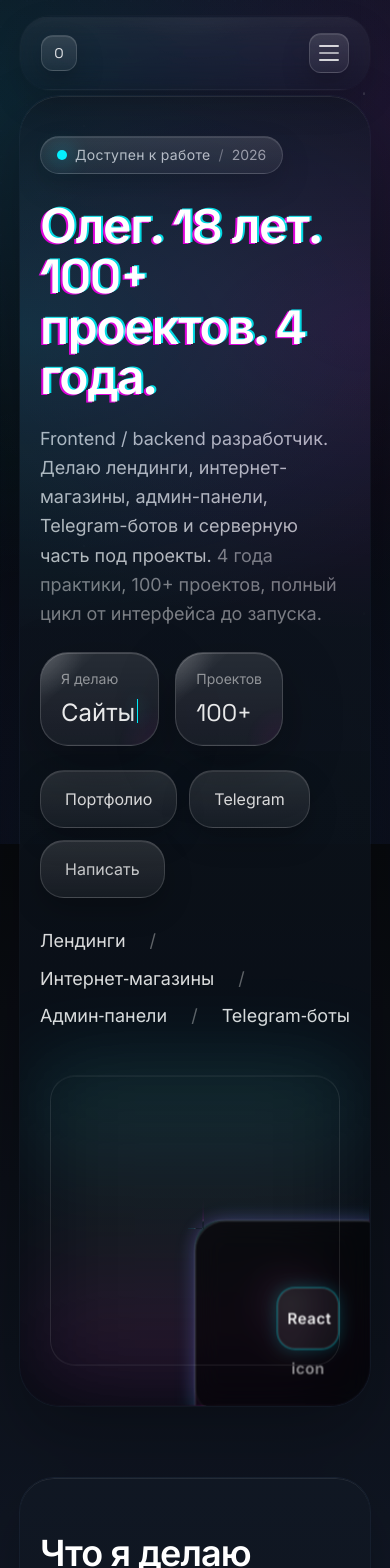
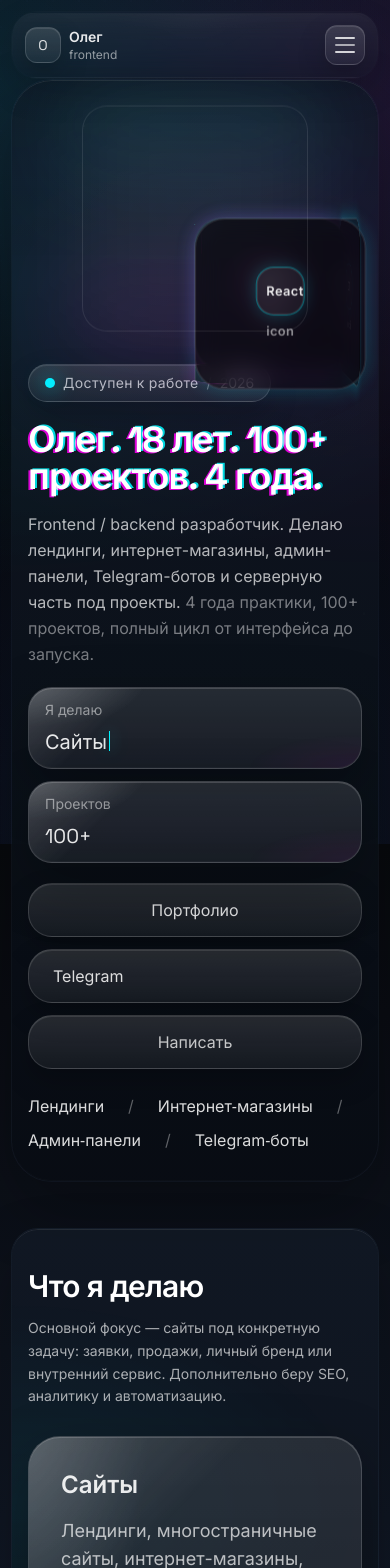
Before and after one commit to wixef/resume, a React (Vite) app: page / in a window 390 px wide. Shown: the top 1568 px of the page. Built offline with nearby package versions, Linux system fonts and the light colour scheme.

Commit message:
Improve mobile adaptation

```diff
--- a/src/App.tsx
+++ b/src/App.tsx
@@ -63,13 +63,13 @@ export default function App() {
         {/* HERO */}
         <section
           id="hero"
-          className="w-full px-5 pb-8 pt-24 md:px-8 md:pb-10 md:pt-28 xl:px-14"
+          className="w-full px-3 pb-6 pt-20 md:px-8 md:pb-10 md:pt-28 xl:px-14"
         >
           <div
-            className="hero-shell flex w-full flex-col justify-start px-5 py-10 md:px-8 md:py-12 xl:px-10"
-            style={{ minHeight: "calc(100svh - 6rem)" }}
+            className="hero-shell flex w-full flex-col justify-start px-4 py-7 md:px-8 md:py-12 xl:px-10"
+            style={{ minHeight: "calc(100svh - 5.25rem)" }}
           >
-          <div className="grid items-start gap-12 xl:grid-cols-[1.2fr_0.8fr]">
+          <div className="grid items-start gap-8 xl:grid-cols-[1.2fr_0.8fr] xl:gap-12">
             <motion.div
               initial={false}
               animate={{ opacity: 1, y: 0 }}
@@ -82,7 +82,7 @@ export default function App() {
                 <span className="text-white/55">2026</span>
               </div>
 
-              <h1 className="mt-7 font-display text-5xl font-semibold leading-[1.05] tracking-tight text-white md:text-7xl">
+              <h1 className="mt-5 font-display text-4xl font-semibold leading-[1.02] tracking-tight text-white md:mt-7 md:text-7xl">
                 <span
                   className="glitch glitch-static"
                   data-text="Олег. 18 лет. 100+ проектов. 4 года."
@@ -91,7 +91,7 @@ export default function App() {
                 </span>
               </h1>
 
-              <p className="mt-5 max-w-2xl text-lg leading-relaxed text-white/70 md:text-xl">
+              <p className="mt-4 max-w-2xl text-base leading-relaxed text-white/70 md:mt-5 md:text-xl">
                 Frontend / backend разработчик. Делаю лендинги, интернет-магазины,
                 админ-панели, Telegram-ботов и серверную часть под проекты.
                 <span className="text-white/45">
@@ -100,27 +100,27 @@ export default function App() {
                 </span>
               </p>
 
-              <div className="mt-6 flex flex-wrap items-center gap-4">
-                <div className="glass-panel rounded-[28px] px-5 py-4">
+              <div className="mt-5 grid gap-3 sm:flex sm:flex-wrap sm:items-center sm:gap-4">
+                <div className="glass-panel rounded-[24px] px-4 py-3 md:rounded-[28px] md:px-5 md:py-4">
                   <div className="text-sm text-white/50">Я делаю</div>
-                  <div className="mt-2 font-display text-2xl text-white/90 md:text-3xl">
+                  <div className="mt-2 font-display text-xl text-white/90 md:text-3xl">
                     <TypedText words={WORDS} />
                   </div>
                 </div>
 
-                <div className="glass-panel rounded-[28px] px-5 py-4">
+                <div className="glass-panel rounded-[24px] px-4 py-3 md:rounded-[28px] md:px-5 md:py-4">
                   <div className="text-sm text-white/50">Проектов</div>
-                  <div className="mt-2 font-display text-2xl text-white/90 md:text-3xl">
+                  <div className="mt-2 font-display text-xl text-white/90 md:text-3xl">
                     <Counter to={100} suffix="+" />
                   </div>
                 </div>
               </div>
 
-              <div className="mt-6 flex flex-wrap gap-3">
+              <div className="mt-5 grid grid-cols-1 gap-3 sm:flex sm:flex-wrap">
                 <button
                   type="button"
                   onClick={() => scrollToId("portfolio")}
-                  className="glass-pill rounded-3xl px-6 py-4 text-base text-white/85 transition hover:bg-white/10"
+                  className="glass-pill rounded-3xl px-6 py-3.5 text-base text-white/85 transition hover:bg-white/10"
                 >
                   Портфолио
                 </button>
@@ -128,20 +128,20 @@ export default function App() {
                   href={config.links.telegram}
                   target="_blank"
                   rel="noreferrer"
-                  className="glass-pill rounded-3xl px-6 py-4 text-base text-white/85 transition hover:bg-white/10"
+                  className="glass-pill rounded-3xl px-6 py-3.5 text-base text-white/85 transition hover:bg-white/10"
                 >
                   Telegram
                 </a>
                 <button
                   type="button"
                   onClick={() => scrollToId("contacts")}
-                  className="glass-pill rounded-3xl px-6 py-4 text-base text-white/75 transition hover:bg-white/10"
+                  className="glass-pill rounded-3xl px-6 py-3.5 text-base text-white/75 transition hover:bg-white/10"
                 >
                   Написать
                 </button>
               </div>
 
-              <div className="mt-7 max-w-xl text-lg leading-relaxed text-white/70 md:text-xl">
+              <div className="mt-6 max-w-xl text-base leading-relaxed text-white/70 md:text-xl">
                 <div className="flex flex-wrap gap-x-6 gap-y-2">
                   <span className="text-white/85">Лендинги</span>
                   <span className="text-white/35">/</span>
@@ -158,7 +158,7 @@ export default function App() {
               initial={false}
               animate={{ opacity: 1, scale: 1 }}
               transition={{ duration: 0.45, delay: 0.02 }}
-              className="mx-auto flex w-full max-w-md justify-center md:max-w-none"
+              className="order-first mx-auto flex w-full max-w-sm justify-center md:max-w-none xl:order-none"
             >
               <div className="relative">
                 <div className="absolute -inset-6 rounded-[28px] bg-gradient-to-b from-neonCyan/10 via-transparent to-neonPink/10 blur-2xl" />
@@ -248,12 +248,12 @@ export default function App() {
             onChange={setViewerIndex}
           />
 
-          <div className="mt-8 flex flex-wrap items-center justify-between gap-4">
-            <div className="text-base text-white/55">
+          <div className="mt-8 flex flex-col gap-4 md:flex-row md:flex-wrap md:items-center md:justify-between">
+            <div className="text-sm text-white/55 md:text-base">
               Показано: <span className="text-white/80">{pageItems.length}</span>{" "}
               из <span className="text-white/80">{filtered.length}</span>
             </div>
-            <div className="flex items-center gap-2">
+            <div className="flex items-center gap-2 self-start md:self-auto">
               <button
                 type="button"
                 onClick={() => setPage((p) => Math.max(1, p - 1))}
@@ -345,7 +345,7 @@ export default function App() {
                   accent: "cyan"
                 }
               ].map((c) => (
-                <div key={c.title} className="glass-panel relative rounded-[32px] p-8 transition hover:shadow-neon">
+                <div key={c.title} className="glass-panel relative rounded-[24px] p-5 transition hover:shadow-neon md:rounded-[32px] md:p-8">
                   <div
                     className="pointer-events-none absolute -left-16 -top-16 h-40 w-40 rounded-full blur-2xl"
                     style={{
@@ -358,7 +358,7 @@ export default function App() {
                   <div className="relative flex items-start justify-between gap-4">
                     <div>
                       <div className="text-sm text-white/55">{c.title}</div>
-                      <div className="mt-2 break-all font-display text-xl font-semibold text-white/90 md:text-2xl">
+                      <div className="mt-2 break-all font-display text-lg font-semibold text-white/90 md:text-2xl">
                         {c.value}
                       </div>
                     </div>
@@ -367,14 +367,14 @@ export default function App() {
                         href={c.href}
                         target="_blank"
                         rel="noreferrer"
-                        className="glass-pill rounded-2xl px-4 py-3 text-sm text-white/80 hover:bg-white/10"
+                        className="glass-pill rounded-2xl px-4 py-3 text-xs text-white/80 hover:bg-white/10 md:text-sm"
                       >
                         {c.action} →
                       </a>
                     ) : (
                       <button
                         type="button"
-                        className="glass-pill rounded-2xl px-4 py-3 text-sm text-white/80 hover:bg-white/10"
+                        className="glass-pill rounded-2xl px-4 py-3 text-xs text-white/80 hover:bg-white/10 md:text-sm"
                         onClick={c.onClick}
                       >
                         {c.action}
@@ -385,14 +385,14 @@ export default function App() {
               ))}
             </div>
 
-            <div className="glass-panel relative rounded-[32px] p-8 md:pb-10">
+            <div className="glass-panel relative rounded-[24px] p-5 md:rounded-[32px] md:p-8 md:pb-10">
               <div className="pointer-events-none absolute -bottom-24 -right-24 h-64 w-64 rounded-full bg-neonPink/10 blur-2xl" />
               <div className="relative">
-                <div className="font-display text-2xl font-semibold text-white/90 md:text-3xl">
+                <div className="font-display text-xl font-semibold text-white/90 md:text-3xl">
                   Форма обратной связи
                 </div>
                 <form
-                  className="mt-6 grid gap-4 pb-2"
+                  className="mt-5 grid gap-4 pb-2 md:mt-6"
                   onSubmit={async (e) => {
                     e.preventDefault();
                     const form = e.currentTarget;
@@ -459,7 +459,7 @@ export default function App() {
                     <input
                       name="name"
                       placeholder="Как к вам обращаться?"
-                      className="glass-soft rounded-3xl border border-white/10 px-5 py-4 text-base text-white/85 outline-none ring-0 transition focus:border-white/20 focus:shadow-[0_0_0_1px_rgba(0,243,255,0.22),0_0_26px_rgba(0,243,255,0.10)]"
+                      className="glass-soft rounded-3xl border border-white/10 px-4 py-3.5 text-sm text-white/85 outline-none ring-0 transition focus:border-white/20 focus:shadow-[0_0_0_1px_rgba(0,243,255,0.22),0_0_26px_rgba(0,243,255,0.10)] md:px-5 md:py-4 md:text-base"
                     />
                   </label>
                   <label className="grid gap-1">
@@ -468,13 +468,13 @@ export default function App() {
                       name="message"
                       placeholder="Напишите задачу / сроки / бюджет…"
                       rows={5}
-                      className="glass-soft resize-none rounded-3xl border border-white/10 px-5 py-4 text-base text-white/85 outline-none transition focus:border-white/20 focus:shadow-[0_0_0_1px_rgba(255,0,229,0.18),0_0_26px_rgba(255,0,229,0.10)]"
+                      className="glass-soft resize-none rounded-3xl border border-white/10 px-4 py-3.5 text-sm text-white/85 outline-none transition focus:border-white/20 focus:shadow-[0_0_0_1px_rgba(255,0,229,0.18),0_0_26px_rgba(255,0,229,0.10)] md:px-5 md:py-4 md:text-base"
                     />
                   </label>
                   <button
                     type="submit"
                     disabled={sending}
-                    className="glass-pill rounded-3xl px-6 py-4 text-base text-white/85 transition hover:bg-white/10 disabled:cursor-not-allowed disabled:opacity-60"
+                    className="glass-pill rounded-3xl px-6 py-3.5 text-sm text-white/85 transition hover:bg-white/10 disabled:cursor-not-allowed disabled:opacity-60 md:py-4 md:text-base"
                   >
                     {sending ? "Отправляю..." : "Отправить"}
                   </button>
@@ -485,8 +485,8 @@ export default function App() {
         </Section>
       </main>
 
-      <footer className="w-full px-5 pb-14 pt-6 md:px-8 md:pt-8 xl:px-14">
-        <div className="glass-panel rounded-[28px] p-5 text-center text-sm text-white/55">
+      <footer className="w-full px-3 pb-8 pt-4 md:px-8 md:pb-14 md:pt-8 xl:px-14">
+        <div className="glass-panel rounded-[22px] p-4 text-center text-xs text-white/55 md:rounded-[28px] md:p-5 md:text-sm">
           <span className="font-display text-white/75">{config.person.name}</span>{" "}
           — {config.person.title}. Сделано на React + Tailwind + Framer Motion.
         </div>
--- a/src/components/IconCube.tsx
+++ b/src/components/IconCube.tsx
@@ -64,12 +64,12 @@ export default function IconCube({ faces = defaultFaces }: Props) {
   return (
     <div
       ref={wrapRef}
-      className="relative h-72 w-72 select-none animate-floaty [perspective:1200px] md:h-[22rem] md:w-[22rem]"
+      className="relative h-56 w-56 select-none animate-floaty [perspective:1200px] sm:h-72 sm:w-72 md:h-[22rem] md:w-[22rem]"
     >
       <div className="absolute inset-0 rounded-3xl bg-white/5 blur-2xl" />
       <div
         ref={cubeRef}
-        className="absolute left-1/2 top-1/2 h-52 w-52 -translate-x-1/2 -translate-y-1/2 [transform-style:preserve-3d] transition-transform duration-200 ease-out md:h-60 md:w-60"
+        className="absolute left-1/2 top-1/2 h-40 w-40 -translate-x-1/2 -translate-y-1/2 [transform-style:preserve-3d] transition-transform duration-200 ease-out sm:h-52 sm:w-52 md:h-60 md:w-60"
       >
         {cssFaces.map((f, i) => {
           const accent =
@@ -81,12 +81,12 @@ export default function IconCube({ faces = defaultFaces }: Props) {
             "absolute inset-0 grid place-items-center rounded-[28px] border border-white/10 bg-black/35 text-base font-semibold tracking-wide backdrop-blur-md";
 
           const faceTransform = [
-            "translateZ(96px)",
-            "rotateY(180deg) translateZ(96px)",
-            "rotateY(90deg) translateZ(96px)",
-            "rotateY(-90deg) translateZ(96px)",
-            "rotateX(90deg) translateZ(96px)",
-            "rotateX(-90deg) translateZ(96px)"
+            "translateZ(74px)",
+            "rotateY(180deg) translateZ(74px)",
+            "rotateY(90deg) translateZ(74px)",
+            "rotateY(-90deg) translateZ(74px)",
+            "rotateX(90deg) translateZ(74px)",
+            "rotateX(-90deg) translateZ(74px)"
           ][i];
 
           return (
@@ -104,7 +104,7 @@ export default function IconCube({ faces = defaultFaces }: Props) {
             >
               <div className="grid place-items-center gap-2">
                 <div
-                  className="grid h-14 w-14 place-items-center rounded-2xl border border-white/10 bg-white/5 px-2 text-sm"
+                  className="grid h-11 w-11 place-items-center rounded-2xl border border-white/10 bg-white/5 px-2 text-xs sm:h-14 sm:w-14 sm:text-sm"
                   style={{
                     boxShadow: `0 0 0 1px ${accent.replace(
                       "1)",
@@ -114,7 +114,7 @@ export default function IconCube({ faces = defaultFaces }: Props) {
                 >
                   {f.label}
                 </div>
-                <div className="text-sm text-white/55">icon</div>
+                <div className="text-xs text-white/55 sm:text-sm">icon</div>
               </div>
             </div>
           );
--- a/src/components/NavBar.tsx
+++ b/src/components/NavBar.tsx
@@ -45,10 +45,10 @@ export default function NavBar() {
 
   return (
     <div className="fixed left-0 top-0 z-50 w-full">
-      <div className="px-5 pt-4 md:px-8 xl:px-14">
+      <div className="px-3 pt-3 md:px-8 md:pt-4 xl:px-14">
         <div
           className={cn(
-            "glass-panel glass-header rounded-[30px] px-5 py-4 md:px-7",
+            "glass-panel glass-header rounded-[24px] px-3 py-3 md:rounded-[30px] md:px-7 md:py-4",
             "border-transparent",
             scrolled ? "glass-header-scrolled" : ""
           )}
@@ -56,19 +56,19 @@ export default function NavBar() {
           <div className="flex items-center justify-between gap-4">
         <button
           type="button"
-          className="group flex items-center gap-2 text-left"
+          className="group flex min-w-0 items-center gap-2 text-left"
           onClick={() => scrollToId("hero")}
         >
-          <span className="glass-pill grid h-9 w-9 place-items-center rounded-xl">
+          <span className="glass-pill grid h-9 w-9 shrink-0 place-items-center rounded-xl">
             <span className="font-display text-sm tracking-wide text-white/85">
               O
             </span>
           </span>
-          <span className="hidden sm:block">
-            <span className="block font-display text-sm font-semibold text-white/90">
+          <span className="min-w-0">
+            <span className="block truncate font-display text-sm font-semibold text-white/90">
               {config.person.name}
             </span>
-            <span className="block text-xs text-white/55">frontend</span>
+            <span className="block truncate text-xs text-white/55">frontend</span>
           </span>
         </button>
 
@@ -95,7 +95,7 @@ export default function NavBar() {
 
         <button
           type="button"
-          className="glass-pill relative grid h-10 w-10 place-items-center rounded-xl md:hidden"
+          className="glass-pill relative grid h-10 w-10 shrink-0 place-items-center rounded-xl md:hidden"
           onClick={() => setOpen((v) => !v)}
           aria-label="Открыть меню"
         >
@@ -133,7 +133,7 @@ export default function NavBar() {
             exit={{ opacity: 0, y: -10 }}
             transition={{ duration: 0.2 }}
           >
-            <div className="px-5 pb-4 md:px-8 xl:px-14">
+            <div className="px-3 pb-3 md:px-8 xl:px-14">
               <div className="glass-panel rounded-2xl p-3">
                 <div className="grid gap-1">
                   {nav.map((it) => (
--- a/src/components/Section.tsx
+++ b/src/components/Section.tsx
@@ -18,26 +18,26 @@ export default function Section({ id, title, subtitle, children, variant }: Prop
   });
 
   return (
-    <section id={id} className="w-full px-5 py-10 md:px-8 md:py-12 xl:px-14">
+    <section id={id} className="w-full px-3 py-6 md:px-8 md:py-12 xl:px-14">
       <div
         ref={shellRef}
-        className={`section-shell ${variant ?? ""} relative overflow-hidden rounded-[34px] px-5 py-14 md:px-8 md:py-16 xl:px-10`}
+        className={`section-shell ${variant ?? ""} relative overflow-hidden rounded-[26px] px-4 py-10 md:rounded-[34px] md:px-8 md:py-16 xl:px-10`}
       >
         <motion.div
-          className="mb-10"
+          className="mb-7 md:mb-10"
           style={{ willChange: "transform, opacity" }}
           initial={{ opacity: 0, y: 26 }}
           animate={isInView ? { opacity: 1, y: 0 } : { opacity: 0, y: 26 }}
           transition={{ duration: 0.55, ease: [0.22, 1, 0.36, 1] }}
         >
           <div>
-            <h2 className="font-display text-4xl font-semibold tracking-tight text-white md:text-5xl">
+            <h2 className="font-display text-3xl font-semibold tracking-tight text-white md:text-5xl">
               <span className="glitch" data-text={title}>
                 {title}
               </span>
             </h2>
             {subtitle ? (
-              <p className="mt-3 max-w-2xl text-base leading-relaxed text-white/65 md:text-lg">
+              <p className="mt-3 max-w-2xl text-sm leading-relaxed text-white/65 md:text-lg">
                 {subtitle}
               </p>
             ) : null}
--- a/src/styles.css
+++ b/src/styles.css
@@ -30,7 +30,13 @@ body {
   background: linear-gradient(180deg, var(--bg0), var(--bg1));
   color: rgba(255, 255, 255, 0.9);
   overflow-x: hidden;
-  font-size: 18px;
+  font-size: 16px;
+}
+
+@media (min-width: 768px) {
+  body {
+    font-size: 18px;
+  }
 }
 
 main {
@@ -399,3 +405,19 @@ html.viewer-open .custom-cursor-dot {
 .custom-cursor-ring {
   transition: transform 140ms ease-out, opacity 140ms ease-out;
 }
+
+@media (max-width: 767px) {
+  html {
+    scroll-padding-top: 76px;
+  }
+
+  .glass-header {
+    backdrop-filter: blur(16px) saturate(120%);
+    -webkit-backdrop-filter: blur(16px) saturate(120%);
+  }
+
+  .section-shell::before,
+  .hero-shell::before {
+    opacity: 0.52;
+  }
+}
```
Also changed, not shown: src/components/BotChatDemo.tsx (+24 -24 lines), src/components/PortfolioCard.tsx (+19 -19 lines), src/components/PortfolioViewer.tsx (+10 -10 lines), src/components/TechGrid.tsx (+5 -5 lines).
